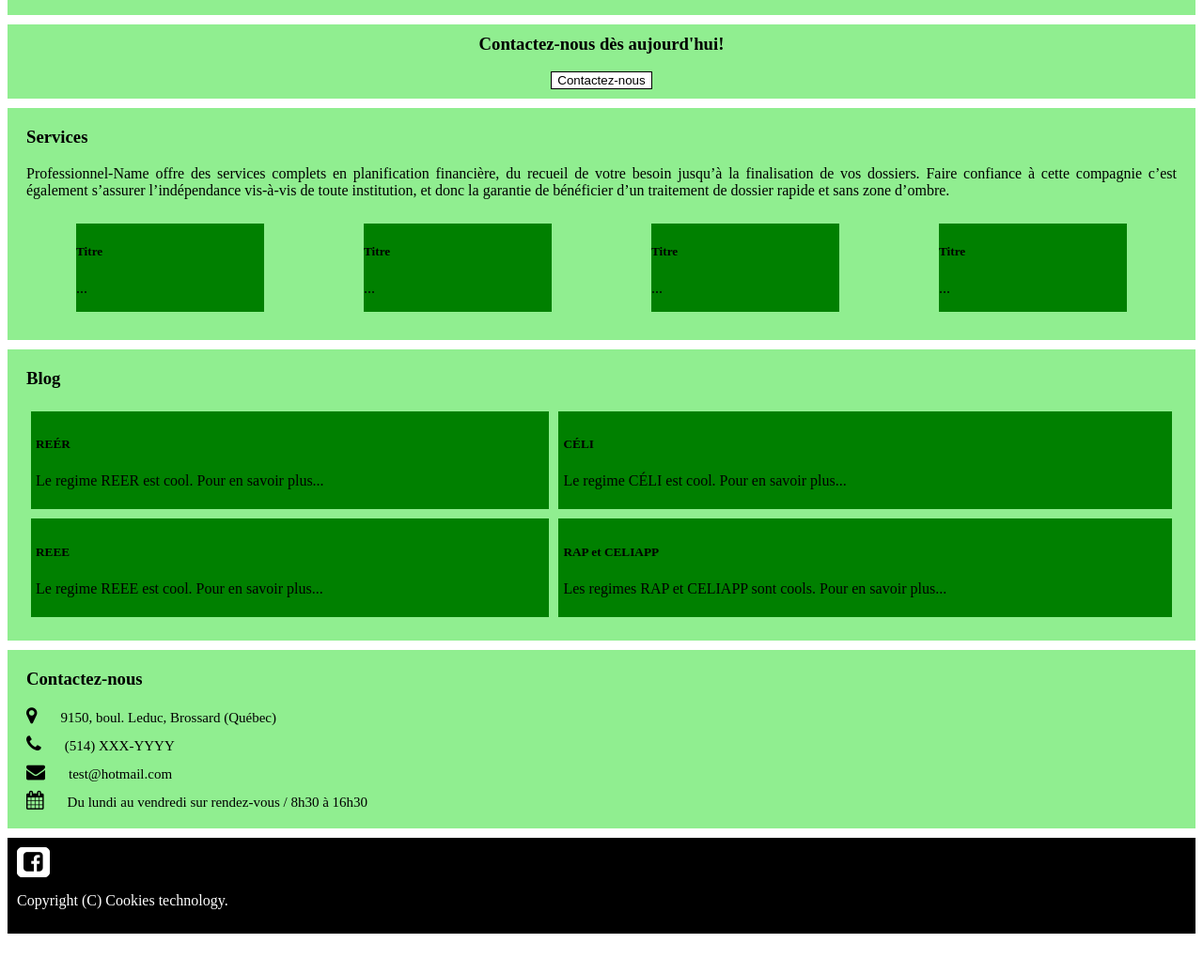
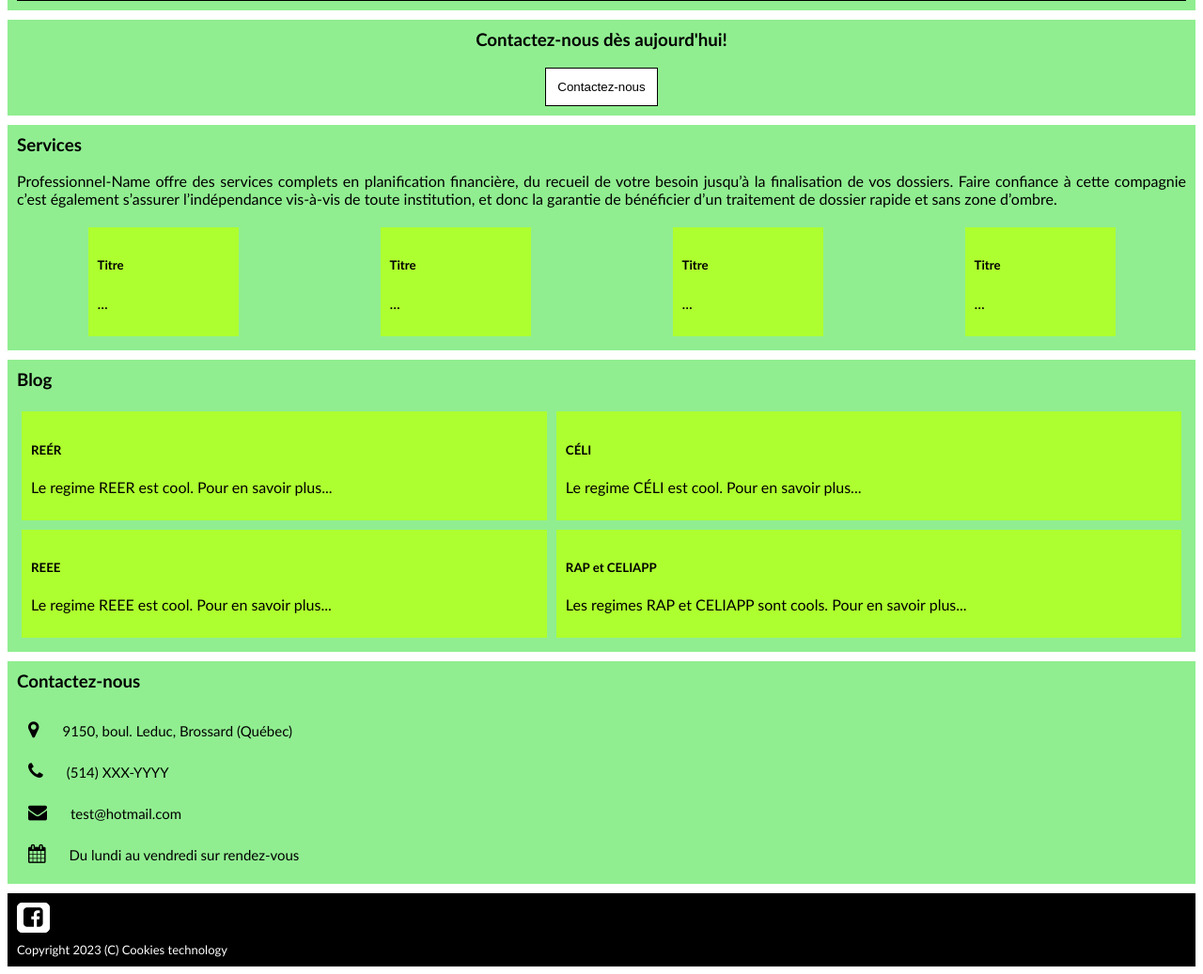
Before and after one commit to CookieStudioCanada/Professionnal-website, a plain HTML site: page index.html in a window 1280 px wide. Shown: the part 887-1924 px from the top of the page at 94% size. Before the commit the page ends 1889 px from the top, so only its background shows below. Drawn offline with Linux system fonts and the light colour scheme.

Commit message:
Beta V0.2

```diff
--- a/index.html
+++ b/index.html
@@ -32,7 +32,7 @@
 
   <div class="section" id="contactMe">
     <h3>Contactez-nous dès aujourd'hui!</h3>
-    <button>
+    <button id="contact-btn">
       <a href="#section3">Contactez-nous</a>
     </button>
   </div>
@@ -88,7 +88,7 @@
       <a href="https://www.google.com/maps/place/Industrielle+Alliance/@45.4482568,-73.4410999,17z/data=!3m1!5s0x4cc90f50075549b1:0xa2eb60786bf1dd93!4m10!1m2!2m1!1sindustrielle+alliance+dix30!3m6!1s0x4cc90f5baaaaaaab:0x2b168eb6319d7d5b!8m2!3d45.4482568!4d-73.43698!15sChtpbmR1c3RyaWVsbGUgYWxsaWFuY2UgZGl4MzAiA4gBAZIBEWluc3VyYW5jZV9jb21wYW554AEA!16s%2Fg%2F11h2pbvlt7" target="_blank" class="fa"> &#xf041; <span>9150, boul. Leduc, Brossard (Québec)</span></a>
       <a href="tel:+test" class="fa">&#xf095; <span>(514) XXX-YYYY</span></a>
       <a href="mailto:test@hotmail.com" class="fa">&#xf0e0; <span>test@hotmail.com</span></a>
-      <a class='fa'>&#xf073; <span>Du lundi au vendredi sur rendez-vous / 8h30 à 16h30</span></a>
+      <a class='fa'>&#xf073; <span>Du lundi au vendredi sur rendez-vous</span></a>
     </div>
   </div>
 
@@ -96,7 +96,7 @@
     <button id="facebook-btn">
       <a href="https://www.facebook.com/jeremybarriaultfinance" target="_blank" class="fa">&#xf082;</a>
     </button>
-    <p>Copyright (C) Cookies technology.</p>
+    <p style="font-size:small; margin: 0; margin-top: 10px;" >Copyright 2023 (C) Cookies technology</p>
   </footer>
 
 <script src="app.js"></script>
--- a/styles.css
+++ b/styles.css
@@ -12,6 +12,7 @@ header h1 {
 
 body {
   text-align: justify;
+  font-family:'Calibri';
 }
 
 /* Hamburger menu */
@@ -29,8 +30,6 @@ body {
   text-align: center;
   font-size: 14px;
   padding: 12px 24px;
-  outline: none;
-  border-radius: 5px;
 }
 
 .navlinks {
@@ -42,14 +41,14 @@ body {
 .navlinks a {
   text-decoration: none;
   color: black;
-  border: dashed 1px black;
+  border-bottom: dashed 1px black;
 }
 
 /* Images */
 
 img {
   width: 100%;
-  opacity: 75%;
+  border: 1px solid black;
 }
 
 /* Buttons */
@@ -57,6 +56,7 @@ img {
 button {
   border: black 1px solid;
   background-color: white;
+  color: black;
 }
 
 button a {
@@ -77,10 +77,14 @@ button a {
   font-size: 24px;
 }
 
+#contact-btn {
+  padding: 12px;
+}
+
 /* Section container */
 
 .section {
-  padding: 20px;
+  padding: 10px;
   background-color: lightgreen;
   margin: 10px 0 10px 0;
 }
@@ -98,9 +102,10 @@ h3 {
 }
 
 .serviceItem {
-  background-color: green;
-  margin: 10px;
-  min-width: 200px;
+  background-color: greenyellow;
+  margin: 5px;
+  padding: 10px;
+  min-width: 140px;
 }
 
 /* Blog: Grid container */
@@ -110,8 +115,8 @@ h3 {
 }
 
 .blogItem {
-  padding: 5px;
-  background-color: green;
+  padding: 10px;
+  background-color: greenyellow;
   margin: 5px;
 }
 
@@ -132,7 +137,6 @@ h3 {
 .contactInfo {
   display: flex;
   flex-wrap: wrap;
-  gap: 10px;
 }
 
 .contactInfo a {
@@ -140,11 +144,13 @@ h3 {
   text-decoration: none;
   color: black;
   font-size: 20px;
+  padding: 12px;
 }
 
-.contactInfo a span {
+.contactInfo span {
   margin-left: 20px;
   font-size: 15px;
+  font-family: 'Calibri';
 }
 
 /* Footer */
```
